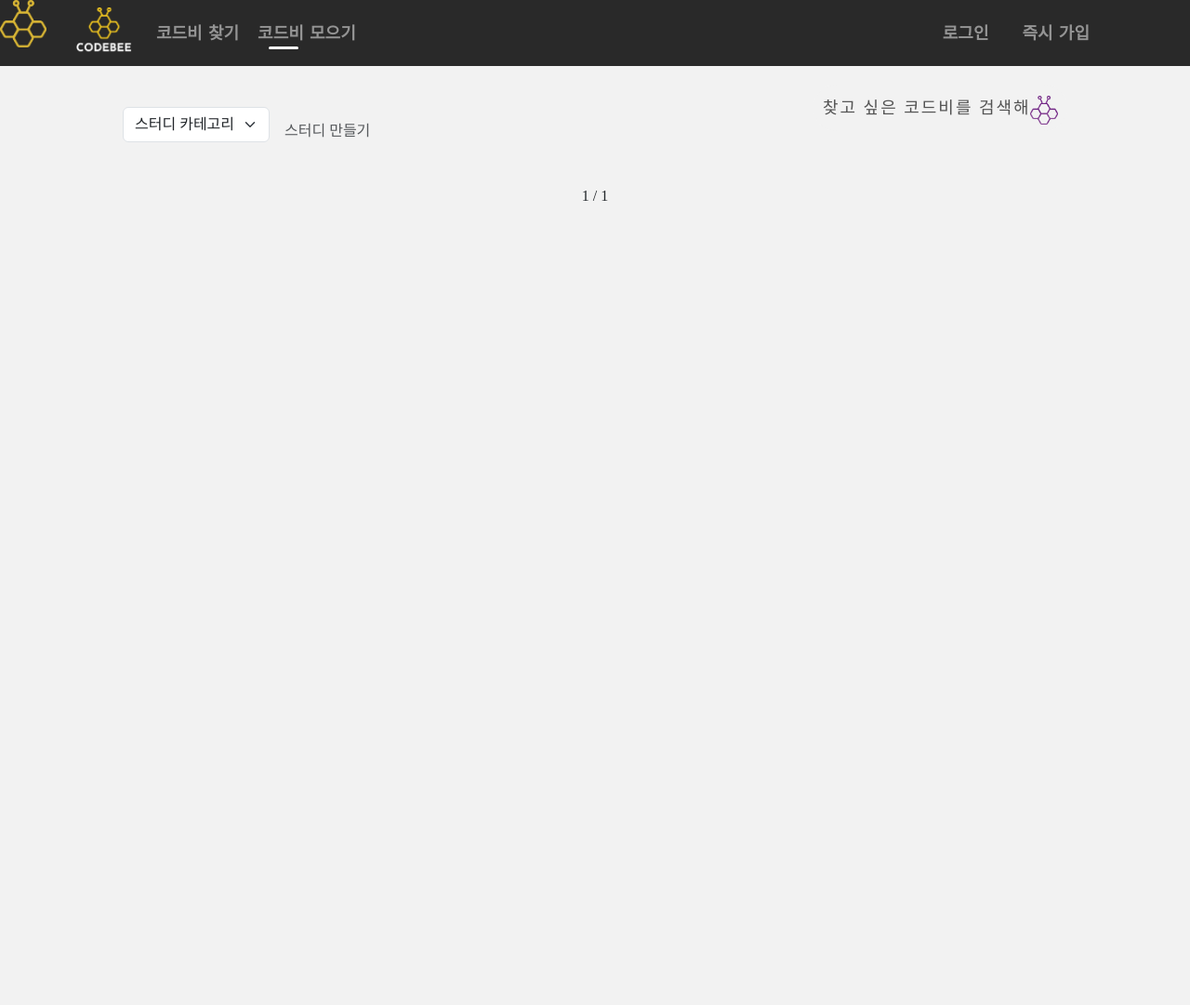
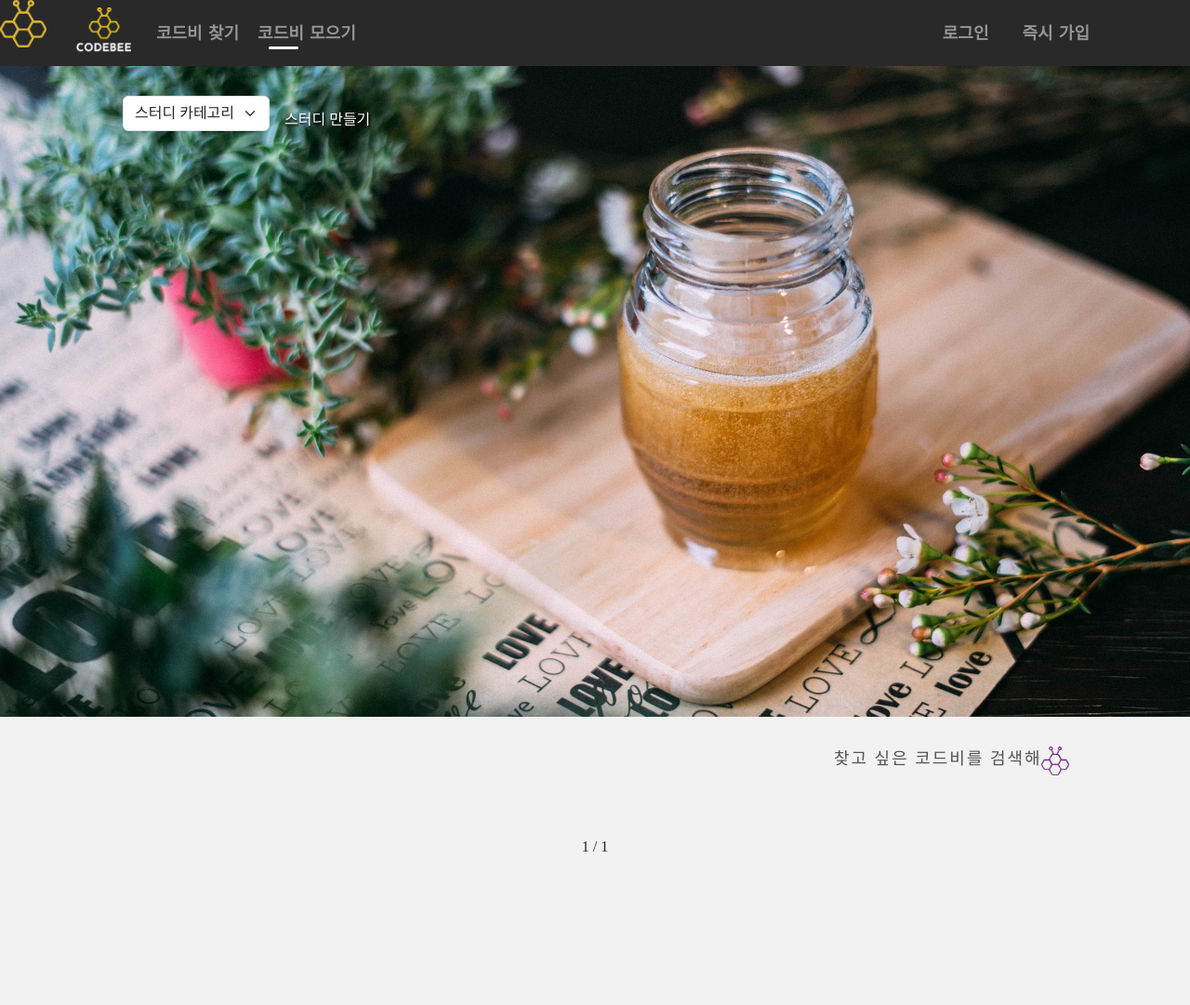
Before and after one commit to midhyun/CodeBee, a Django app: page /reviews/ in a window 1280 px wide. Shown: the top 1081 px of the page at 93% size. Run offline with Django 3.2, Linux system fonts and the light colour scheme; data that the repository does not hold is empty; style sheets or scripts are compiled from the project's sources; some libraries are stand-ins or nearby versions; some web fonts are replaced.

Commit message:
index_image, index_select_selected

```diff
--- a/reviews/templates/reviews/index.html
+++ b/reviews/templates/reviews/index.html
@@ -10,23 +10,25 @@
 {% endblock css %}
 {% block content %}
 
-  <header class="container align-items-center">
-    <div class="d-flex justify-content-between">
+  <header class="align-items-center header_bgimg" style="background-image:url({% static 'honeybook.jpg' %})">
+    <div class="container d-flex justify-content-between position-relative">
       <!-- 인덱스 카테고리 -->
-      <div class="d-flex align-items-end" style="padding: 20px 50px 0; transform: translateY(12px)">
-        <form id="category_form" action="" method="GET">
-          <select name="fill" class="form-select" aria-label="Default select example" onchange="this.form.submit()">
-            <option selected="selected">스터디 카테고리</option>
+      <div class="d-flex align-items-end" style="padding: 20px 50px 0; transform: translateY(12px); position:fixed; z-index:10">
+        <form class="" id="category_form" action="" method="GET">
+          <select id="fillselect" name="fill" class="form-select" aria-label="Default select example" onchange="this.form.submit()">
+            <option selected>스터디 카테고리</option>
             <option value="0">모든 스터디</option>
             <option value="1">오프라인 스터디</option>
             <option value="2">온라인 스터디</option>
           </select>
         </form>
-        <a class="text-muted ms-3" style="text-decoration:none; vertical-align: end;" href="{% url 'reviews:create' %}">스터디 만들기</a>
+        <a class="text-white ms-3" style="text-decoration:none; vertical-align: end; text-shadow: 1px 2px 2px black" href="{% url 'reviews:create' %}">스터디 만들기</a>
       </div>
+    </div>
+  </header>
+  <!-- 헤더 이미지 영역 -->
       <!-- 검색바 -->
-
-      <div style="padding:20px 50px 0">
+      <div class="d-flex container justify-content-end" style="padding:20px 50px 0">
         <div class="search-box">
           <form class="" action="{% url 'reviews:search' %}">
             <span class="btn-search" style="top: 10px;">
@@ -36,11 +38,6 @@
           </form>
         </div>
       </div>
-
-    </div>
-  </header>
-  <!-- 헤더 이미지 영역 -->
-
   <!-- 스터디 제목, 기간, 설명 -->
   <div class="container content mt-3" style="padding: 50px;">
     <div class="row row-cols-1 row-cols-sm-2 row-cols-lg-4 g-4">
@@ -197,4 +194,17 @@
       input.select();
     });
   </script>
+  <script>
+const urlParams = new URL(location.href).searchParams;
+
+const name = urlParams.get('fill');
+
+if (name == '0') {
+  console.log(document.querySelector('#fillselect').options[1].selected = true)
+} else if (name == '1') {
+  console.log(document.querySelector('#fillselect').options[2].selected = true)
+} else if (name == '2') {
+  console.log(document.querySelector('#fillselect').options[3].selected = true)
+}
+  </script>
 {% endblock content %}
--- a/static/css/style.css
+++ b/static/css/style.css
@@ -232,3 +232,10 @@
 .icon-wrapper {
   height: 100%;
 }
+
+.header_bgimg {
+  height: 700px;
+  background-position-y: 25%;
+  background-size: cover;
+  background-repeat: no-repeat;
+}
```
Also changed, not shown: static/honeybook.jpg (added).
